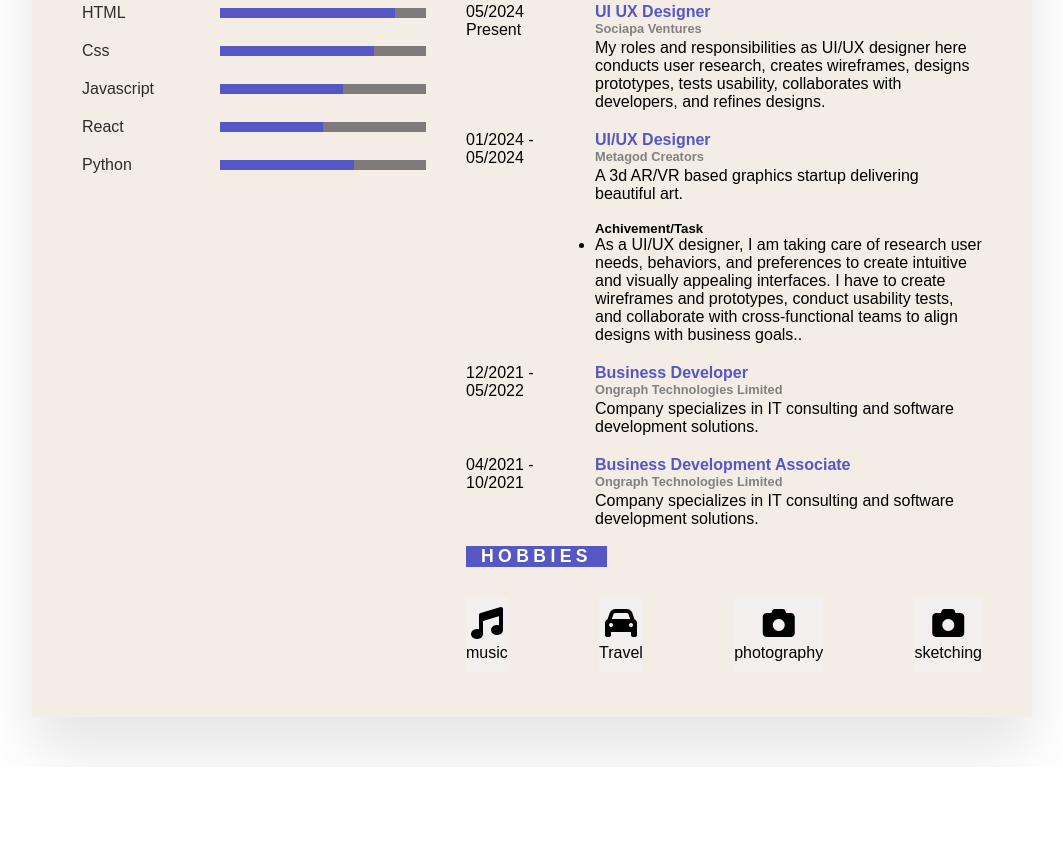
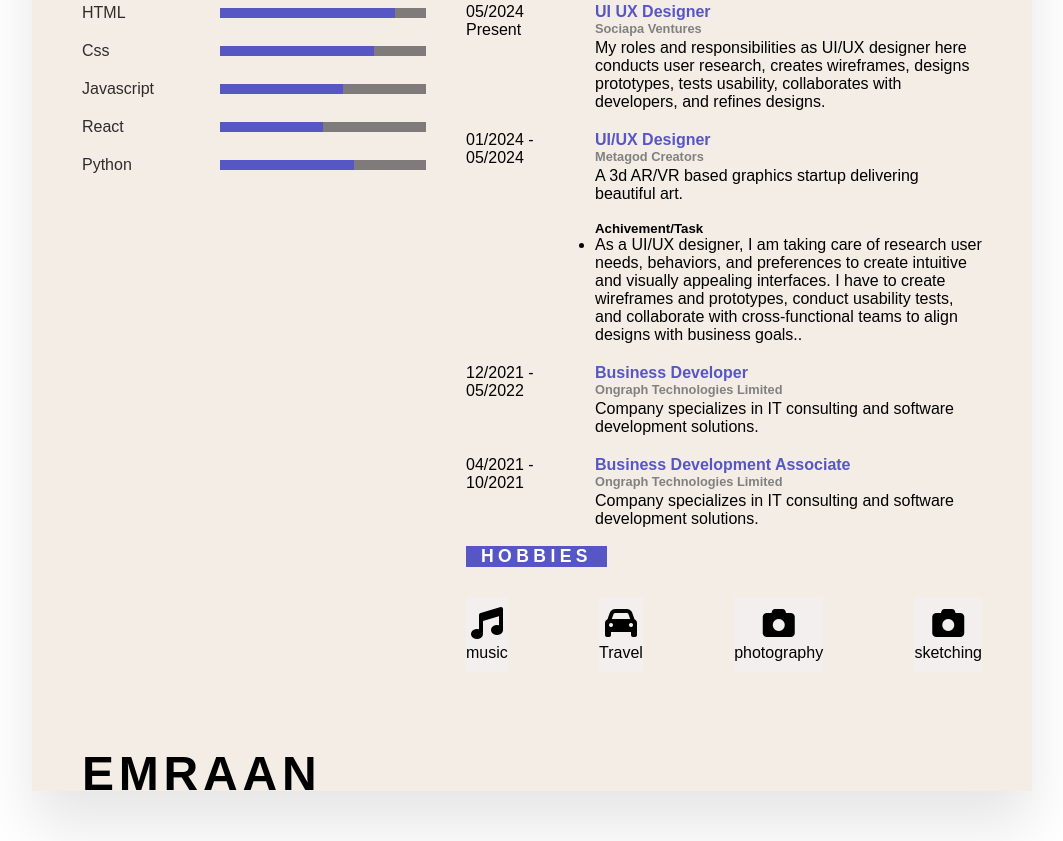
Before and after one commit to shwetachaubey983/calculator, a plain HTML site: page index.html in a window 1280 px wide. Shown: the part 768-1609 px from the top of the page, without its empty margins (108-1171 px from the left). Before the commit the page ends 1535 px from the top, so only its background shows below. Drawn offline with Linux system fonts and the light colour scheme.

Commit message:
by emraan

```diff
--- a/index.html
+++ b/index.html
@@ -168,6 +168,7 @@
                 </ul>
             </div>
         </div>
+        <h2>emraan</h2>
 </body>
 
 </html>
```
